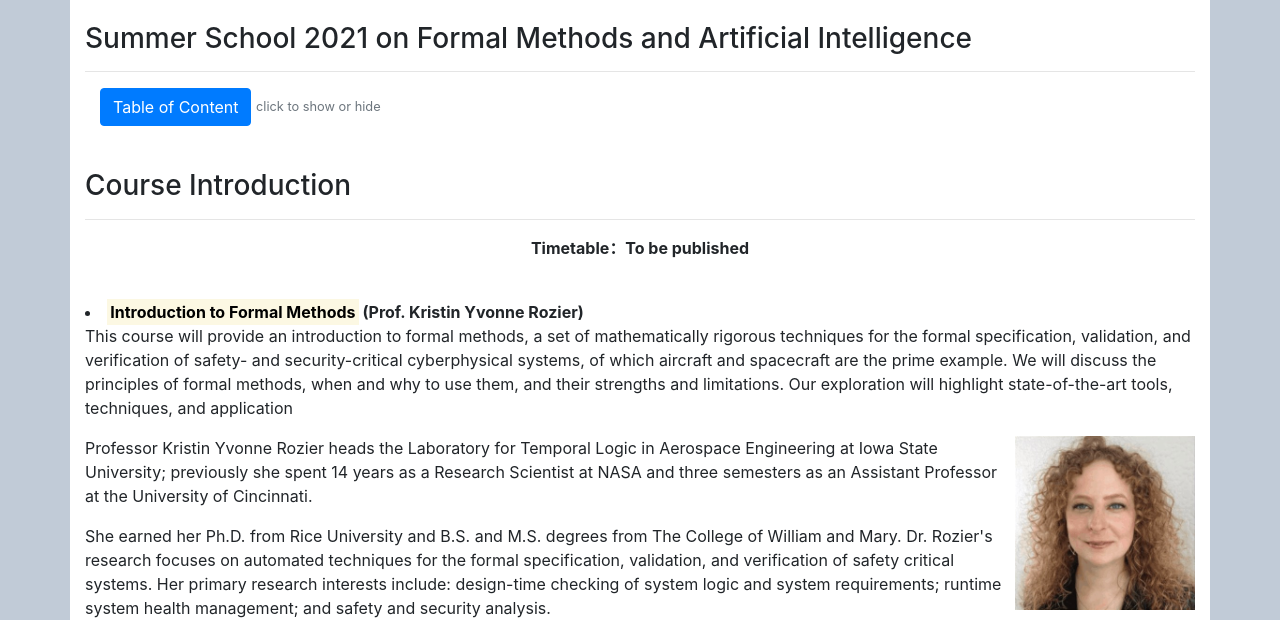
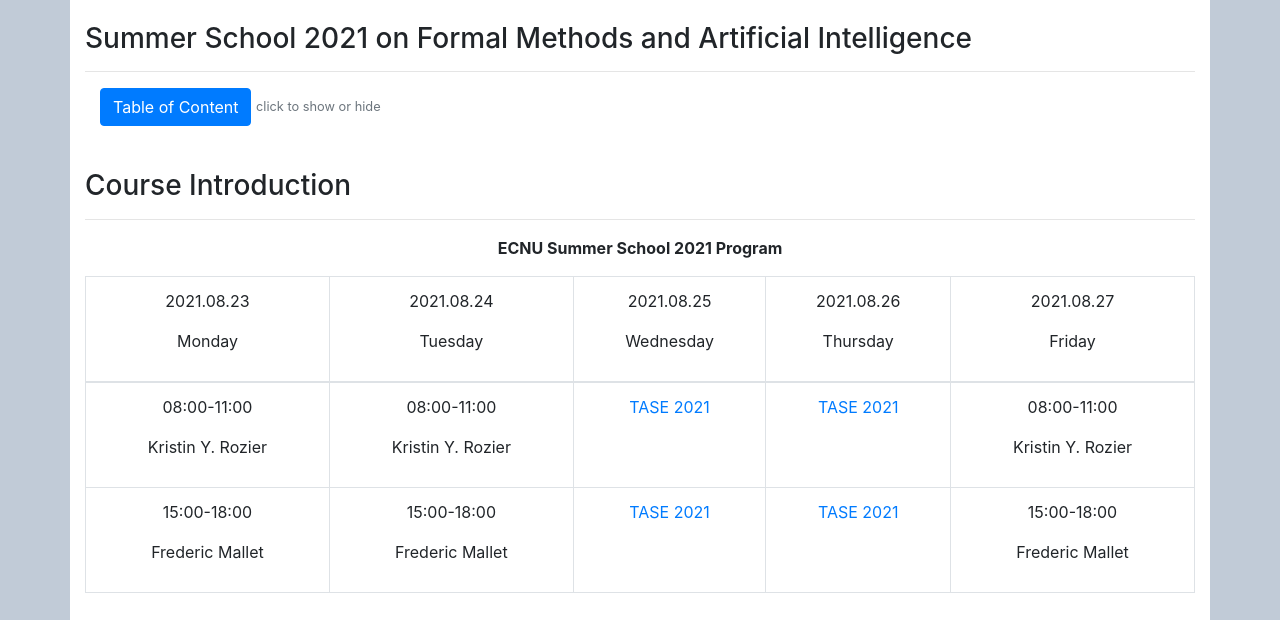
Before and after one commit to sssei-ecnu-2021/sssei-ecnu-2021.github.io, a plain HTML site: page schedule.html in a window 1280 px wide. Shown: the part 350-970 px from the top of the page. Drawn offline with Linux system fonts and the light colour scheme.

Commit message:
Update schedule.html
暑期学习的schedule，第一个表格

```diff
--- a/schedule.html
+++ b/schedule.html
@@ -141,9 +141,70 @@
                 <h3>Course Introduction</h3>
                 <!-- <h3>Course Introduction<a href ="calendar.ics"><font size="2" color="#6495ed">添加到日历</font></a></h3> -->
                 <hr>
-                <p style="text-align: center"><STRONG>Timetable：To be published</STRONG></p>
+                <p style="text-align: center"><STRONG>ECNU Summer School 2021 Program</STRONG></p>
 
+                <table class="table table-bordered table-hover">
+                    <thead align="center">
+                        <tr>
+                            <td>
+                                <p>2021.08.23</p>
+                                <p>Monday</p>
+                            </td>
+                            <td>
+                                <p>2021.08.24</p>
+                                <p>Tuesday</p>
+                            </td>
+                            <td>
+                                <p>2021.08.25</p>
+                                <p>Wednesday</p>
+                            </td>
+                            <td>
+                                <p>2021.08.26</p>
+                                <p>Thursday</p>
+                            </td>
+                            <td>
+                                <p>2021.08.27</p>
+                                <p>Friday</p>
+                            </td>
 
+                        </tr>
+                    </thead>
+                    <tbody align="center">
+                        <tr>
+                            <td>
+                                <p>08:00-11:00</p>
+                                <p>Kristin Y. Rozier</p>
+                            </td>
+                            <td>
+                                <p>08:00-11:00</p>
+                                Kristin Y. Rozier
+                            </td>
+                            <td><a href="https://tase2021.github.io/c_ltalk.html">TASE 2021</a></td>
+                            <td><a href="https://tase2021.github.io/c_ltalk.html">TASE 2021</a></td>
+                            <td>
+                                <p>08:00-11:00</p>
+                                <p>Kristin Y. Rozier</p>
+                            </td>
+                        </tr>
+                        <tr>
+                            <td>
+                                <p>15:00-18:00</p>
+                                <p>Frederic Mallet</p>
+                            </td>
+                            <td>
+                                <p>15:00-18:00</p>
+                                <p>Frederic Mallet</p>
+                            </td>
+                            <td><a href="https://tase2021.github.io/c_ltalk.html">TASE 2021</a></td>
+                            <td><a href="https://tase2021.github.io/c_ltalk.html">TASE 2021</a></td>
+                            <td>
+                                <p>15:00-18:00</p>
+                                <p>Frederic Mallet</p>
+                            </td>
+                        </tr>
+
+                    </tbody>
+                </table>
                 <!--<table class="table table-bordered table-hover table-responsive ">
                     <thead>
                         <tr>
```
